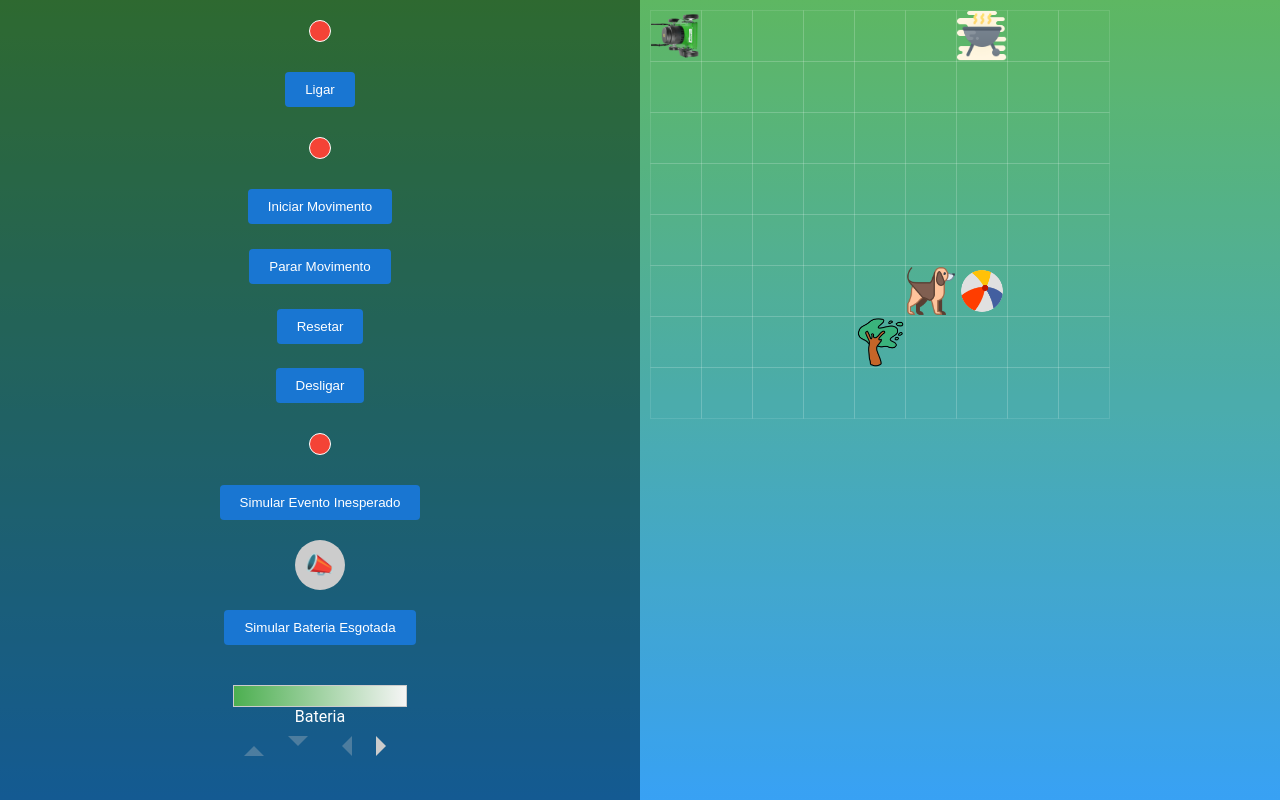
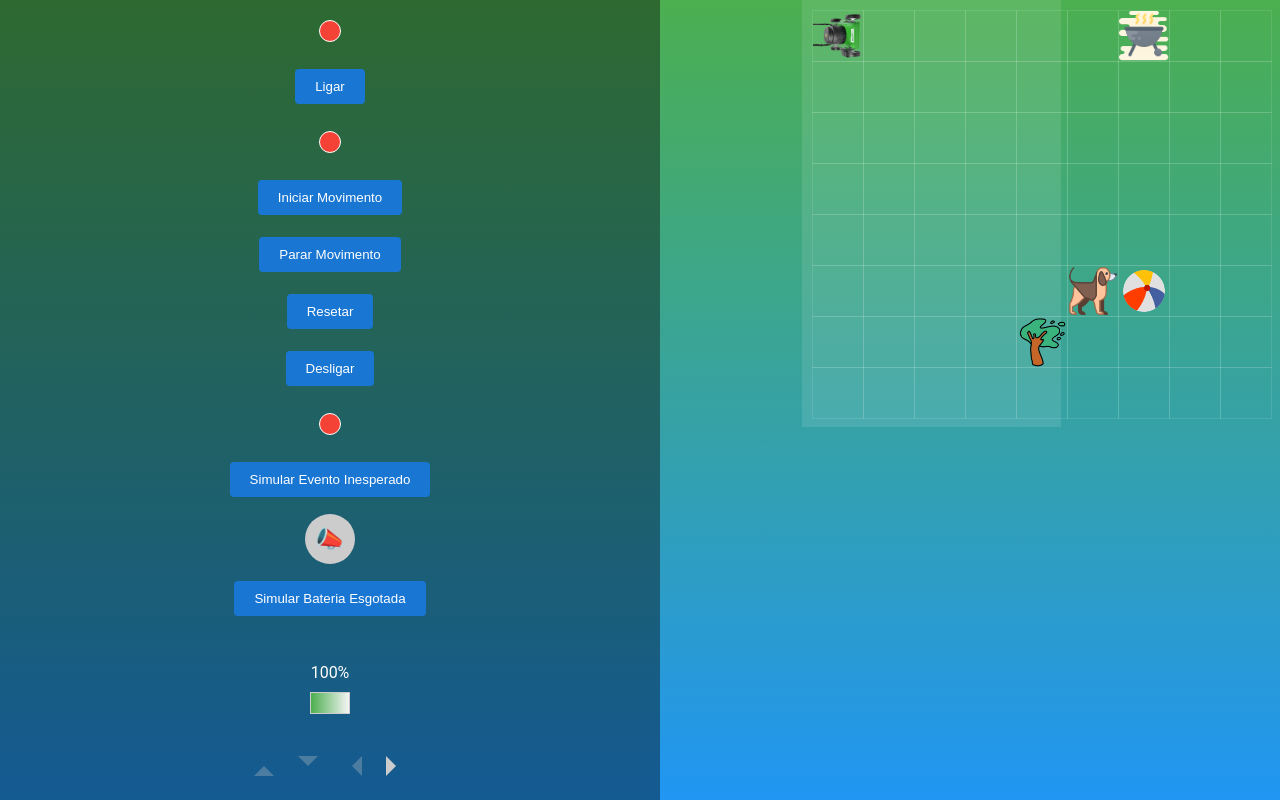
Before and after one commit to lucaslop/outorgaantecipada, a plain HTML site: page index.html in a window 1280 px wide. Drawn offline with Linux system fonts and the light colour scheme.

Commit message:
improve battery and HTML structure

```diff
--- a/index.html
+++ b/index.html
@@ -26,8 +26,12 @@
         <button class="button" id="simulateBatteryButton">Simular Bateria Esgotada</button>
 
         <div class="battery-container">
-            <div class="battery" id="battery"></div>
-            <div>Bateria</div>
+            <p class="battery-text">100%</p> <!-- Altere o texto para mostrar diferentes porcentagens de bateria -->
+            <div class="battery">
+                <div class="battery-level" id="battery-level" style="width: 100%;"></div> <!-- Altere a largura para simular diferentes níveis de bateria -->
+            </div>
+        </div>
+
         <div class="arrows-container">
             <div>
                 <div class="arrow arrow-up arrow-off" id="arrowUp"></div>
@@ -37,9 +41,11 @@
             </div>
         </div>
     </div>
+
+    <div class="lawn">
+        <div class="sun"></div>
+        <div class="grid-container" id="grid"></div>
     </div>
-
-    <div class="grid-container" id="grid"></div>
 
     <script type="text/javascript" src="emulator_functions/index.js"></script>
 </body>
```
Lines whose indentation alone changed are shown as unchanged.
